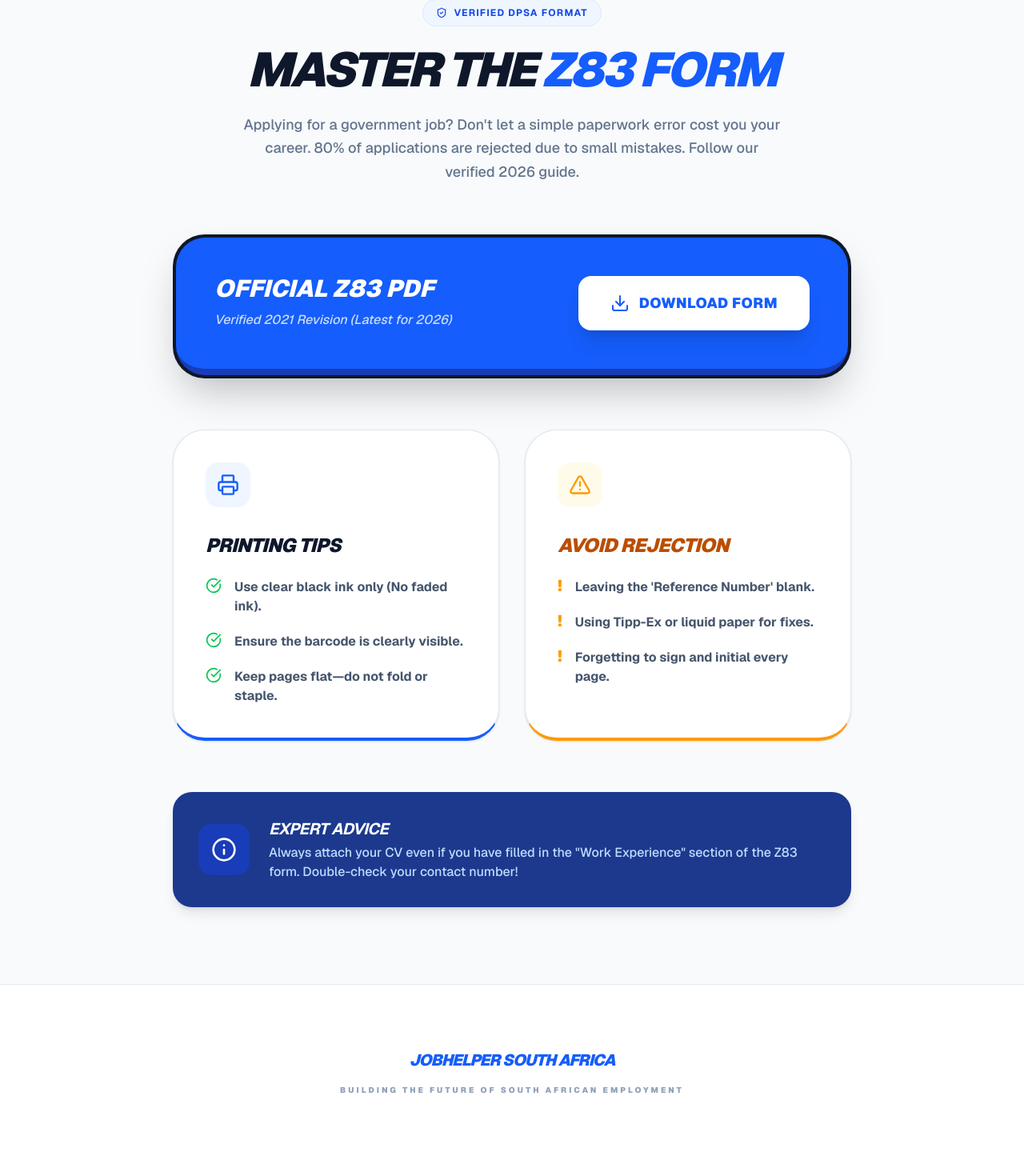
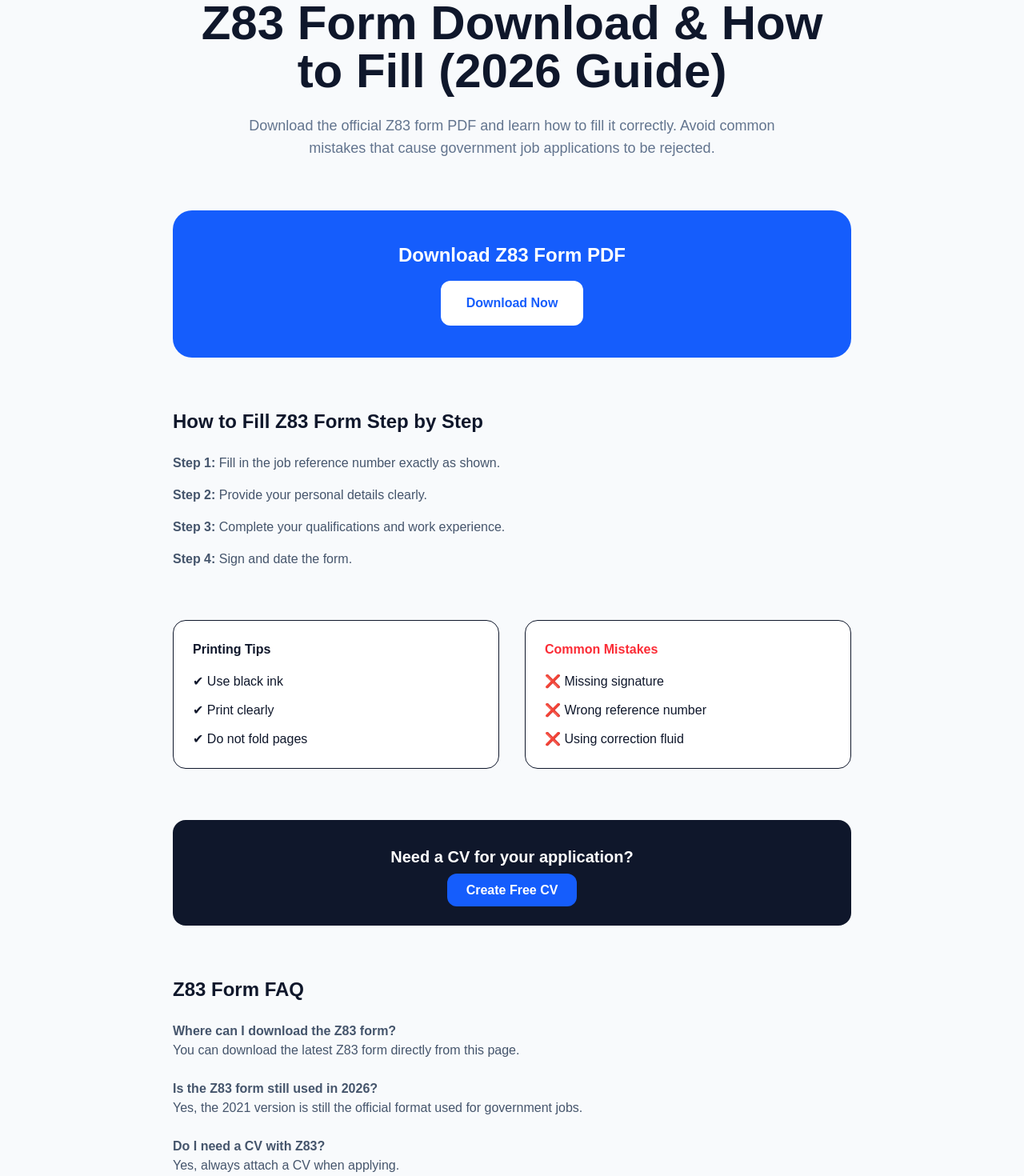
Before and after one commit to jeremiahsetou-ux/job-portal-final, a Next.js app: page /z83-helper in a window 1280 px wide. Shown: the part 130-1600 px from the top of the page at 80% size. Built offline with nearby package versions, Linux system fonts and the light colour scheme.

Commit message:
Z83 page optimized for SEO and traffic

```diff
--- a/src/app/z83-helper/page.tsx
+++ b/src/app/z83-helper/page.tsx
@@ -1,116 +1,121 @@
 "use client";
 
 import React from 'react';
-import { FileText, Download, CheckCircle, AlertTriangle, ArrowLeft, Printer, ShieldCheck, Info } from 'lucide-react';
+import { Download, CheckCircle, AlertTriangle, ArrowLeft, Printer, ShieldCheck, Info } from 'lucide-react';
 import Link from 'next/link';
 
 export default function Z83Helper() {
   return (
-    <div className="min-h-screen bg-slate-50 font-sans text-slate-900">
-      {/* Navigation Header */}
-      <nav className="bg-white border-b sticky top-0 z-50 shadow-sm">
+    <div className="min-h-screen bg-slate-50 text-slate-900">
+
+      {/* Nav */}
+      <nav className="bg-white border-b sticky top-0 z-50">
         <div className="max-w-5xl mx-auto px-6 h-20 flex items-center justify-between">
-          <Link href="/" className="flex items-center gap-2 font-bold text-blue-600 hover:text-blue-800 transition-colors uppercase tracking-tight">
-            <ArrowLeft size={20} /> Back to Job Search
+          <Link href="/" className="flex items-center gap-2 font-bold text-blue-600">
+            <ArrowLeft size={20} /> Back
           </Link>
-          <div className="hidden md:block text-[10px] font-black bg-slate-900 text-white px-4 py-1.5 rounded-full italic uppercase tracking-[0.2em]">
-            Official 2026 Employment Guide
-          </div>
         </div>
       </nav>
 
       <main className="max-w-4xl mx-auto py-12 px-6">
-        {/* Hero Section */}
+
+        {/* HERO */}
         <div className="text-center mb-16">
-          <div className="inline-flex items-center gap-2 bg-blue-50 text-blue-700 px-4 py-2 rounded-full text-xs font-bold uppercase tracking-widest mb-6 border border-blue-100">
-            <ShieldCheck size={14} /> Verified DPSA Format
-          </div>
-          <h1 className="text-4xl md:text-6xl font-black text-slate-900 mb-6 tracking-tighter italic uppercase">
-            Master the <span className="text-blue-600">Z83 Form</span>
+          <h1 className="text-4xl md:text-6xl font-black mb-6">
+            Z83 Form Download & How to Fill (2026 Guide)
           </h1>
-          <p className="text-lg text-slate-500 font-medium max-w-2xl mx-auto leading-relaxed">
-            Applying for a government job? Don't let a simple paperwork error cost you your career. 80% of applications are rejected due to small mistakes. Follow our verified 2026 guide.
+
+          <p className="text-lg text-slate-500 max-w-2xl mx-auto">
+            Download the official Z83 form PDF and learn how to fill it correctly.
+            Avoid common mistakes that cause government job applications to be rejected.
           </p>
         </div>
 
-        {/* Primary Download Action - Pointing to your Local PDF */}
-        <div className="bg-slate-900 rounded-[2.5rem] p-1 mb-16 shadow-2xl transform hover:scale-[1.01] transition-all">
-          <div className="bg-blue-600 rounded-[2.3rem] p-8 md:p-12 text-white flex flex-col md:flex-row items-center justify-between gap-8 border-b-8 border-blue-800">
-            <div className="text-center md:text-left">
-              <h2 className="text-3xl font-black mb-3 uppercase italic leading-none">Official Z83 PDF</h2>
-              <p className="text-blue-100 font-medium italic opacity-90">Verified 2021 Revision (Latest for 2026)</p>
-            </div>
+        {/* DOWNLOAD */}
+        <div className="bg-blue-600 text-white rounded-3xl p-10 text-center mb-16">
+          <h2 className="text-2xl font-black mb-4">
+            Download Z83 Form PDF
+          </h2>
+
           <a
             href="/z83-form-2026.pdf"
             download
-              className="w-full md:w-auto bg-white text-blue-600 px-10 py-5 rounded-2xl font-black hover:bg-slate-100 transition-all flex items-center justify-center gap-3 shadow-xl text-lg uppercase tracking-wide group"
+            className="inline-block bg-white text-blue-600 px-8 py-4 rounded-xl font-bold"
           >
-              <Download size={24} className="group-hover:bounce" /> Download Form
+            Download Now
           </a>
         </div>
+
+        {/* STEP BY STEP */}
+        <section className="mb-16">
+          <h2 className="text-2xl font-black mb-6">
+            How to Fill Z83 Form Step by Step
+          </h2>
+
+          <div className="space-y-4 text-slate-600">
+            <p><strong>Step 1:</strong> Fill in the job reference number exactly as shown.</p>
+            <p><strong>Step 2:</strong> Provide your personal details clearly.</p>
+            <p><strong>Step 3:</strong> Complete your qualifications and work experience.</p>
+            <p><strong>Step 4:</strong> Sign and date the form.</p>
           </div>
+        </section>
 
-        {/* The Instructions Grid */}
+        {/* TIPS */}
         <div className="grid md:grid-cols-2 gap-8 mb-16">
-          <div className="bg-white p-10 rounded-[2.5rem] border border-slate-200 shadow-sm hover:shadow-xl transition-all border-b-4 border-b-blue-600">
-            <div className="bg-blue-50 w-14 h-14 rounded-2xl flex items-center justify-center text-blue-600 mb-8">
-              <Printer size={28} />
-            </div>
-            <h3 className="text-2xl font-black mb-6 uppercase italic tracking-tight">Printing Tips</h3>
-            <ul className="space-y-5 text-slate-600 font-bold">
-              <li className="flex gap-4 items-start">
-                <CheckCircle className="text-green-500 shrink-0" size={20} />
-                <span>Use clear black ink only (No faded ink).</span>
-              </li>
-              <li className="flex gap-4 items-start">
-                <CheckCircle className="text-green-500 shrink-0" size={20} />
-                <span>Ensure the barcode is clearly visible.</span>
-              </li>
-              <li className="flex gap-4 items-start">
-                <CheckCircle className="text-green-500 shrink-0" size={20} />
-                <span>Keep pages flat—do not fold or staple.</span>
-              </li>
+          <div className="bg-white p-6 rounded-2xl border">
+            <h3 className="font-bold mb-4">Printing Tips</h3>
+            <ul className="space-y-3">
+              <li>✔ Use black ink</li>
+              <li>✔ Print clearly</li>
+              <li>✔ Do not fold pages</li>
             </ul>
           </div>
 
-          <div className="bg-white p-10 rounded-[2.5rem] border border-slate-200 shadow-sm hover:shadow-xl transition-all border-b-4 border-b-amber-500">
-            <div className="bg-amber-50 w-14 h-14 rounded-2xl flex items-center justify-center text-amber-500 mb-8">
-              <AlertTriangle size={28} />
-            </div>
-            <h3 className="text-2xl font-black mb-6 uppercase italic tracking-tight text-amber-700">Avoid Rejection</h3>
-            <ul className="space-y-5 text-slate-600 font-bold">
-              <li className="flex gap-4 items-start">
-                <span className="text-amber-500 text-xl font-black leading-none">!</span>
-                <span>Leaving the 'Reference Number' blank.</span>
-              </li>
-              <li className="flex gap-4 items-start">
-                <span className="text-amber-500 text-xl font-black leading-none">!</span>
-                <span>Using Tipp-Ex or liquid paper for fixes.</span>
-              </li>
-              <li className="flex gap-4 items-start">
-                <span className="text-amber-500 text-xl font-black leading-none">!</span>
-                <span>Forgetting to sign and initial every page.</span>
-              </li>
+          <div className="bg-white p-6 rounded-2xl border">
+            <h3 className="font-bold mb-4 text-red-500">Common Mistakes</h3>
+            <ul className="space-y-3">
+              <li>❌ Missing signature</li>
+              <li>❌ Wrong reference number</li>
+              <li>❌ Using correction fluid</li>
             </ul>
           </div>
         </div>
 
-        {/* Pro Tip Banner */}
-        <div className="bg-blue-900 rounded-3xl p-8 text-white flex flex-col md:flex-row items-center gap-6 shadow-lg">
-          <div className="bg-blue-800 p-4 rounded-2xl">
-            <Info size={32} />
+        {/* CTA */}
+        <div className="bg-slate-900 text-white p-8 rounded-2xl text-center mb-16">
+          <h3 className="text-xl font-bold mb-4">
+            Need a CV for your application?
+          </h3>
+          <Link href="/cv-builder" className="bg-blue-600 px-6 py-3 rounded-xl font-bold">
+            Create Free CV
+          </Link>
         </div>
+
+        {/* FAQ */}
+        <section>
+          <h2 className="text-2xl font-black mb-6">
+            Z83 Form FAQ
+          </h2>
+
+          <div className="space-y-6 text-slate-600">
             <div>
-            <h4 className="text-xl font-bold uppercase italic tracking-tight mb-1">Expert Advice</h4>
-            <p className="text-blue-200 font-medium">Always attach your CV even if you have filled in the "Work Experience" section of the Z83 form. Double-check your contact number!</p>
+              <h4 className="font-bold">Where can I download the Z83 form?</h4>
+              <p>You can download the latest Z83 form directly from this page.</p>
+            </div>
+
+            <div>
+              <h4 className="font-bold">Is the Z83 form still used in 2026?</h4>
+              <p>Yes, the 2021 version is still the official format used for government jobs.</p>
+            </div>
+
+            <div>
+              <h4 className="font-bold">Do I need a CV with Z83?</h4>
+              <p>Yes, always attach a CV when applying.</p>
             </div>
           </div>
+        </section>
+
       </main>
-
-      <footer className="py-20 text-center border-t border-slate-200 bg-white mt-12">
-        <div className="text-xl font-black text-blue-600 italic tracking-tighter mb-4 uppercase">JobHelper South Africa</div>
-        <p className="text-slate-400 text-[10px] font-black uppercase tracking-[0.3em]">Building the future of South African employment</p>
-      </footer>
     </div>
   );
 }
```
Lines whose indentation alone changed are shown as unchanged.
